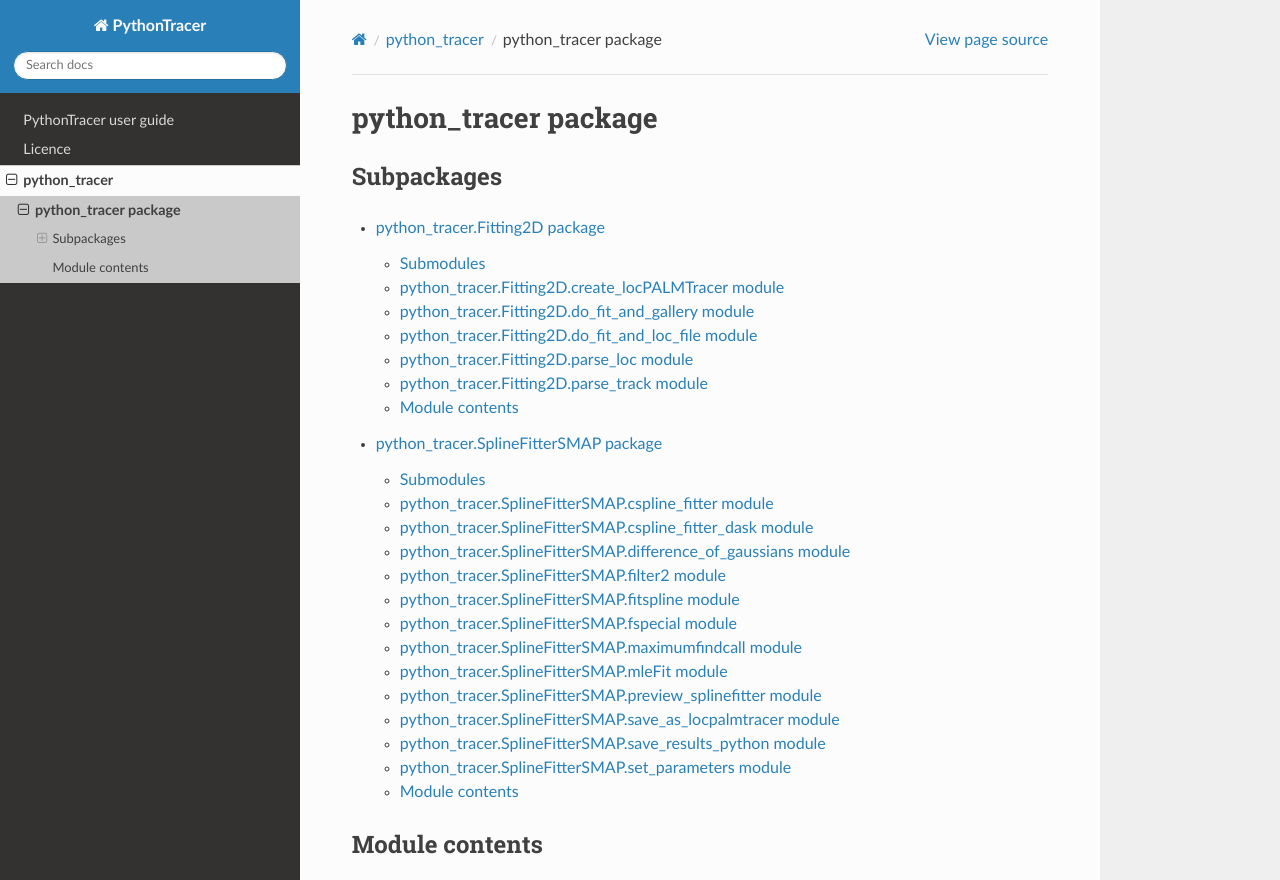
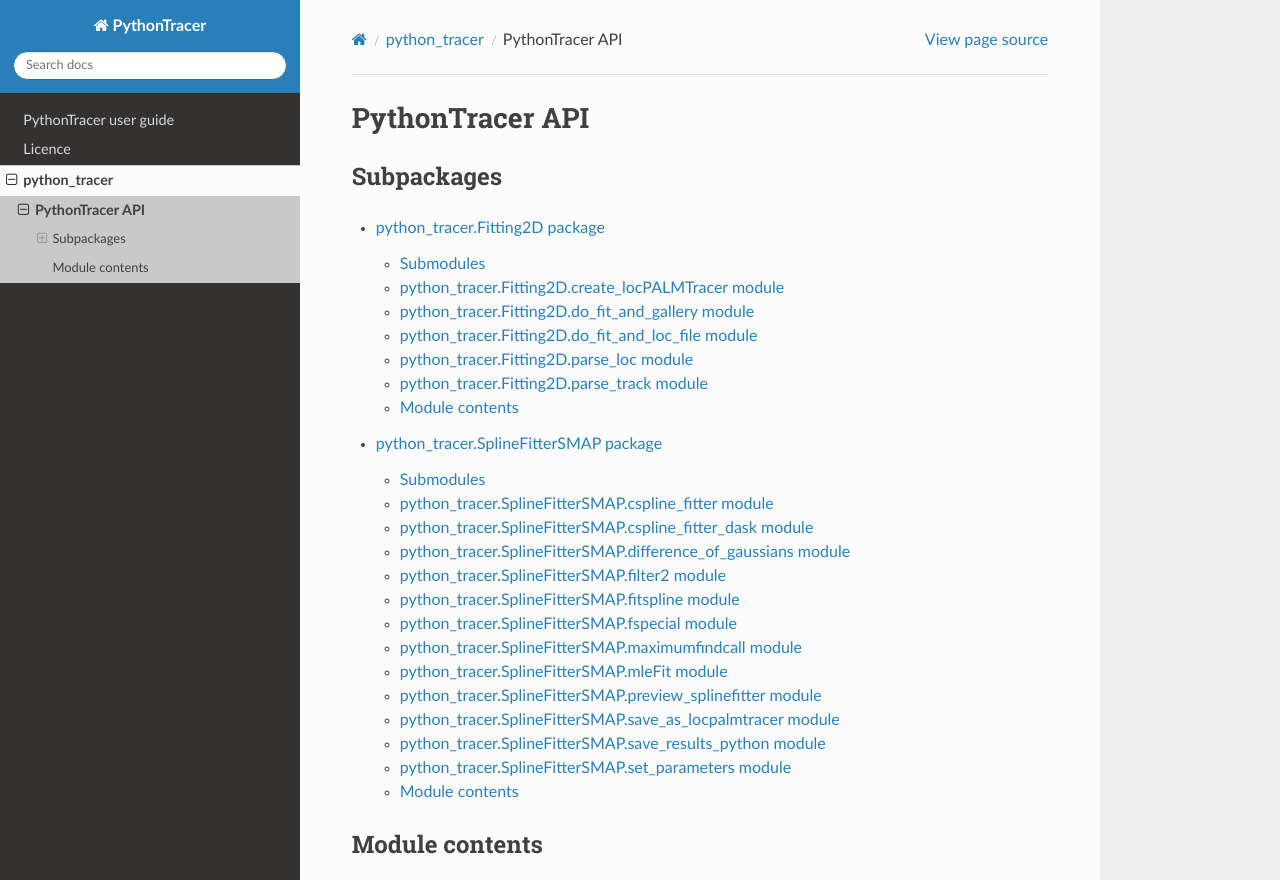
Before and after one commit to abdelneuhaus/PythonTracer, a Sphinx documentation site: the page built from docs/generated/python_tracer.rst, in a window 1280 px wide and 1173 px high, cut to the strip 0-880 px from the top of the window. Built offline with Sphinx 7.4.7 and the Read the Docs theme 3.1.0, drawn with Linux system fonts in a browser that asks for light colours.

Commit message:
📝 Updated documentation

```diff
--- a/docs/generated/python_tracer.rst
+++ b/docs/generated/python_tracer.rst
@@ -1,5 +1,5 @@
-python\_tracer package
-======================
+PythonTracer API
+========================
 
 Subpackages
 -----------
--- a/docs/user.rst
+++ b/docs/user.rst
@@ -79,9 +79,6 @@ Step 6 : Lauching PythonTracer
 
 it's done ! 🎉 You have installed and setup successfully PythonTracer.
 
-Usage
------------
-
 
 FAQ
 ---
```
Also changed, not shown: requirements.txt (+5 -5 lines), 11 other files.
